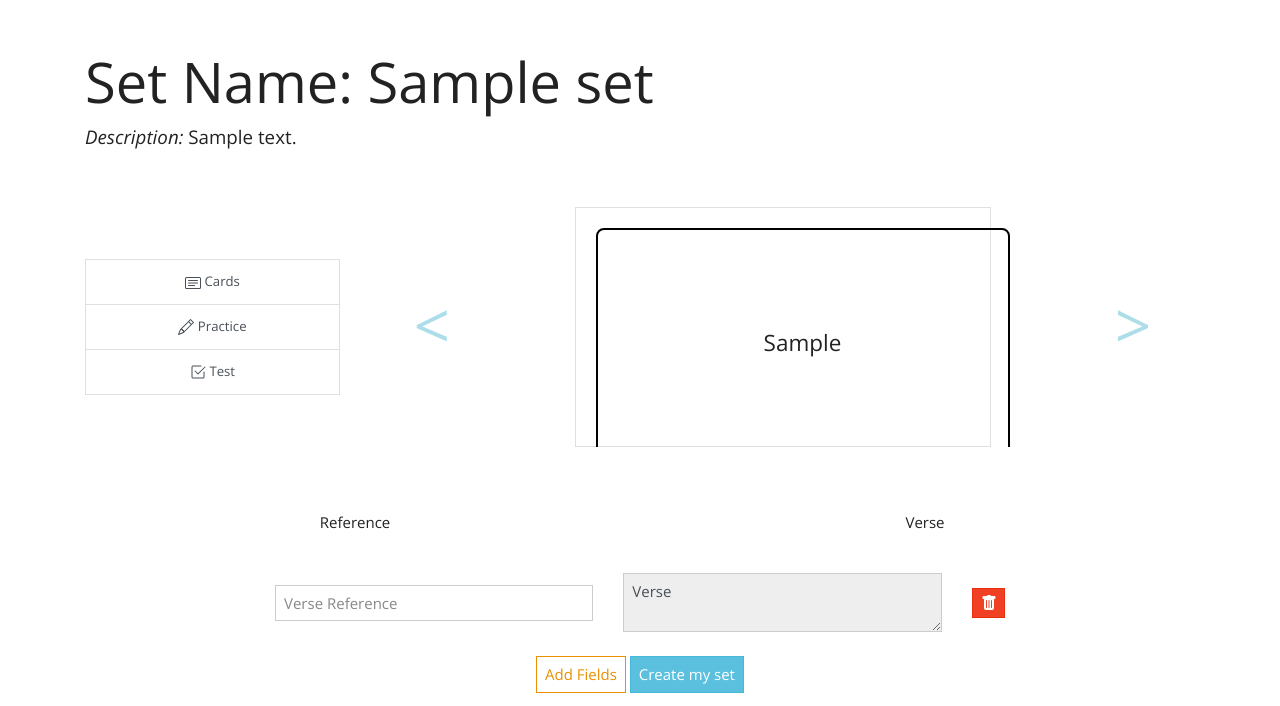
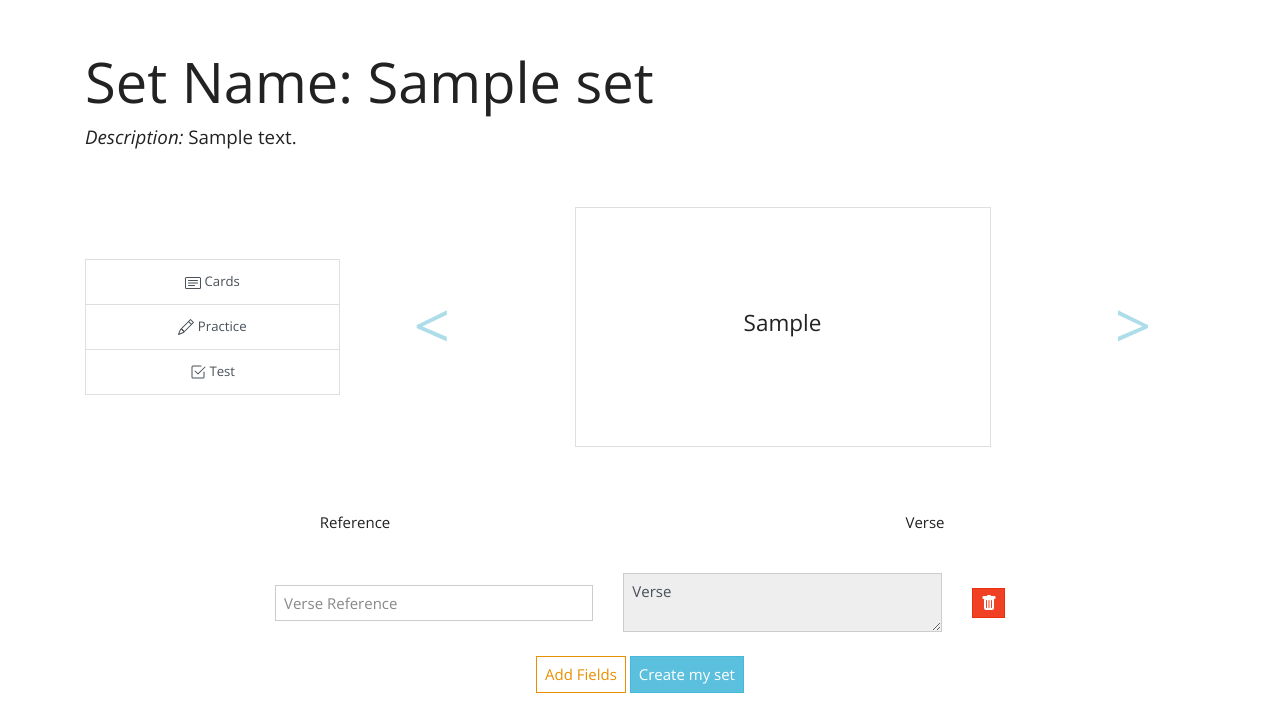
Before and after one commit to dkclee/MTWord, a Flask app: page /sets/1 in a window 1280 px wide. Shown: the part 55-761 px from the top of the page. Run offline with Flask 2, Linux system fonts and the light colour scheme; tables that the repository leaves empty hold one stand-in row (values such as "Sample post"); some libraries are stand-ins or nearby versions.

Commit message:
finished card flipping implementation

```diff
--- a/static/show_sets.js
+++ b/static/show_sets.js
@@ -11,6 +11,7 @@ function makeFirstCardActive(evt) {
 }
 
 $(document).ready(makeFirstCardActive);
+
 
 
 
--- a/templates/sets/show_set.html
+++ b/templates/sets/show_set.html
@@ -30,6 +30,7 @@
         position: absolute;
         transform-style: preserve-3d;
         transition: transform 1s;
+        padding: 0;
     }
 
     .card-body.flipped {
@@ -45,9 +46,8 @@
         backface-visibility: hidden;
         width: 100%;
         height: 100%;
-        border-radius: 8px;
-        border: 2px solid black;
         overflow: hidden;
+        padding: 1rem;
     }
 
     .back {
```
